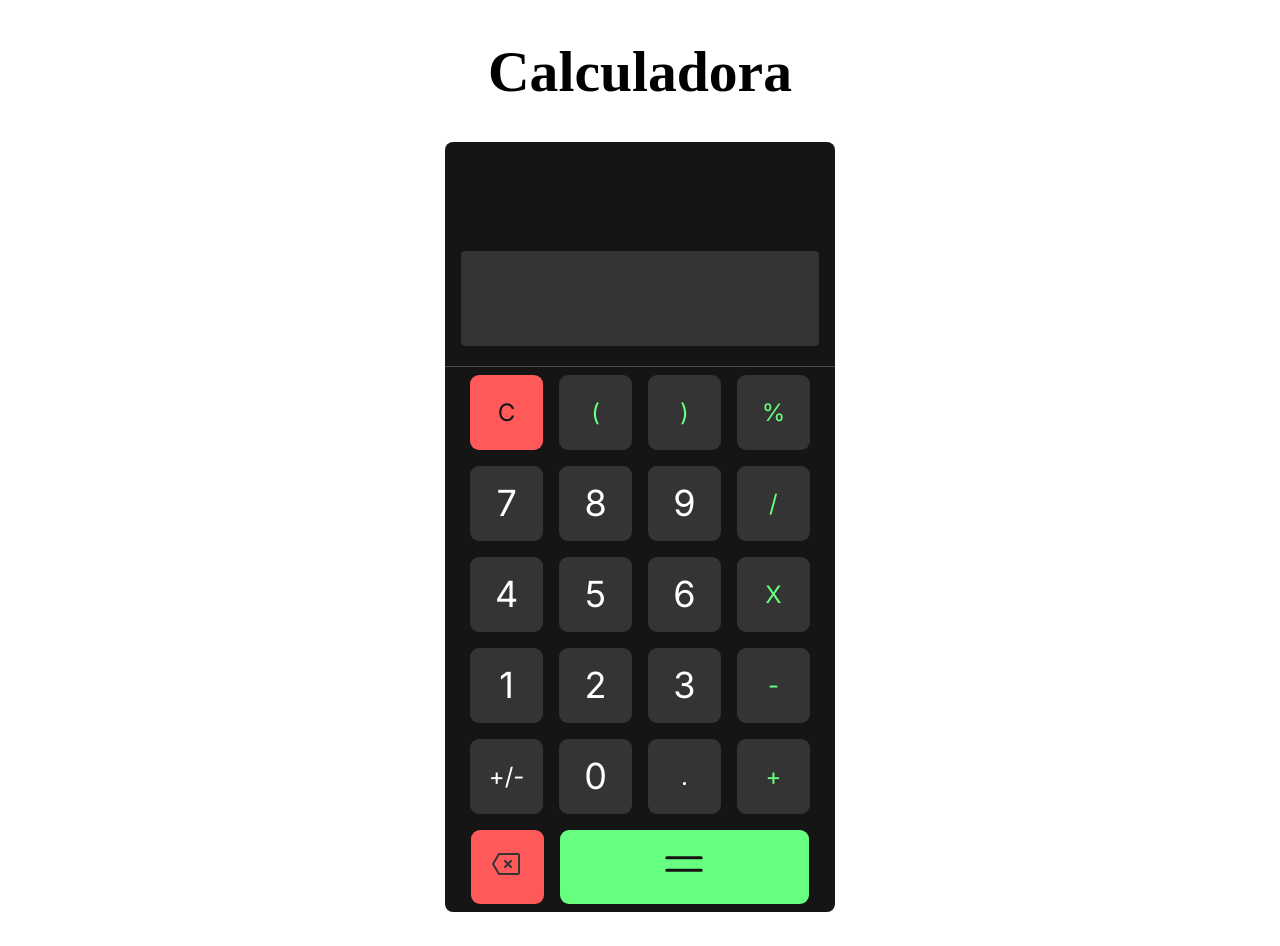
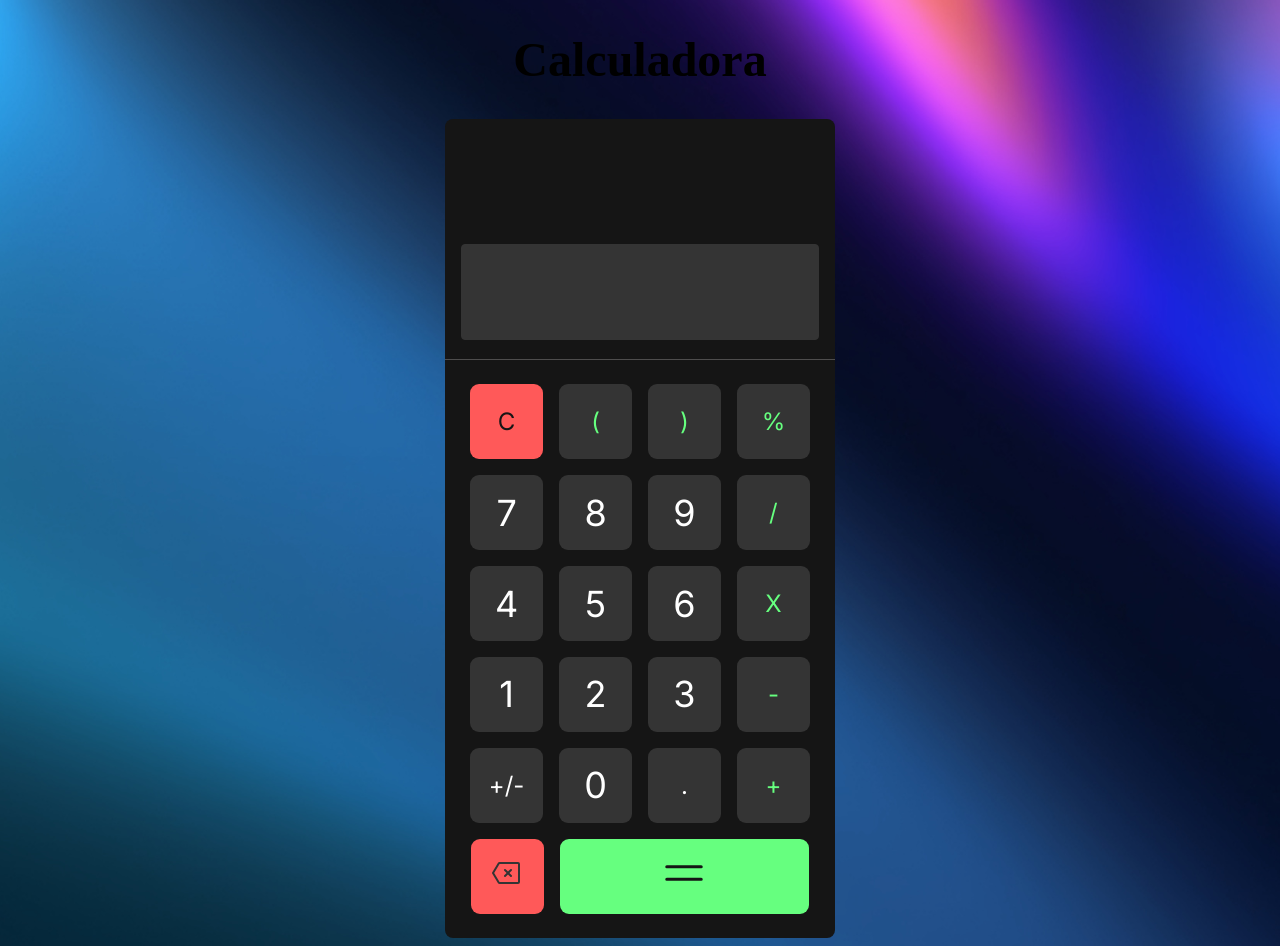
Before and after one commit to irailtonreis/calculator, a React (Vite) app: page / in a window 1280 px wide. Before the commit the page ends 920 px from the top, so only its background shows below. Built offline with nearby package versions, Linux system fonts and the light colour scheme.

Commit message:
refactor: Estilo da aplicação - Backround e pequenos ajustes

```diff
--- a/src/App.css
+++ b/src/App.css
@@ -6,7 +6,9 @@
   --green-500: #66FF7F;
   --red-500: #FF5959;
 }
-
+body{
+  background: url(assets/01-caculator.png), lightgray 50% / cover no-repeat;
+}
 button{
   font-family: 'Inter', sans-serif;
 }
--- a/src/components/Calculator.module.css
+++ b/src/components/Calculator.module.css
@@ -1,5 +1,5 @@
 .title {
-  font-size: 1.8rem;
+  font-size: 1.5rem;
   text-align: center;
 }
 
@@ -8,12 +8,14 @@
   margin: 0 auto;
   background: var(--gray-950);
   border-radius: 8px;
+  padding: 1rem 0;
 }
 
 .containerNumber {
   display: flex;
   justify-content: center;
   flex-wrap: wrap;
+  padding-top: 1rem;
 }
 
 .accumulator {
```
Also changed, not shown: src/assets/01-caculator.png (added).
